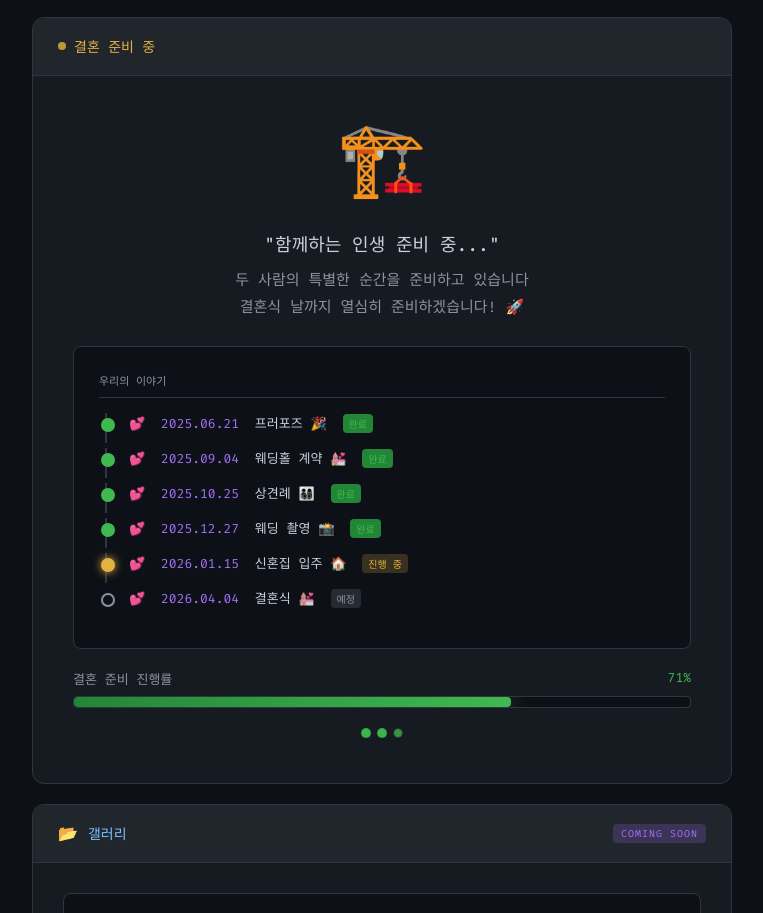
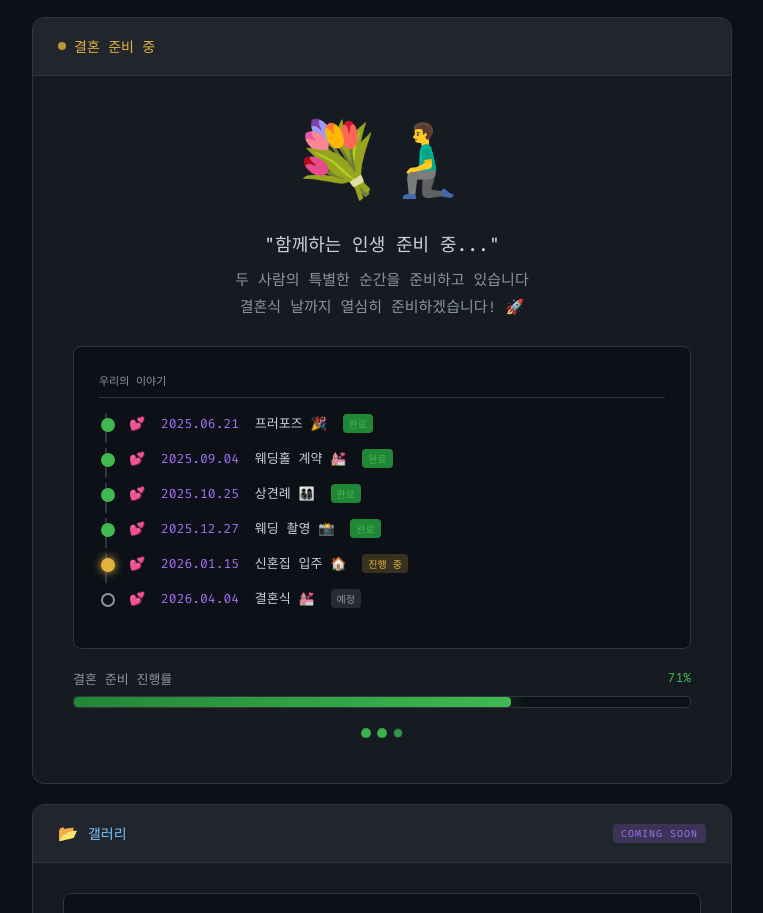
Before and after one commit to kwon1009/w-invitation, a website: page index.html in a window 1280 px wide. Shown: the part 993-1906 px from the top of the page, without its empty margins (258-1021 px from the left). Drawn offline with Linux system fonts and the light colour scheme.

Commit message:
결혼 준비중 아이콘 변경
- 크레인 -> 프로포즈

```diff
--- a/index.html
+++ b/index.html
@@ -1742,7 +1742,7 @@
             </div>
             <div class="update-body">
                 <div class="update-message">
-                    <div class="update-emoji">🏗️</div>
+                    <div class="update-emoji">💐🧎‍♂️</div>
                     <div class="update-title">
                         "함께하는 인생 준비 중..."
                     </div>
```
